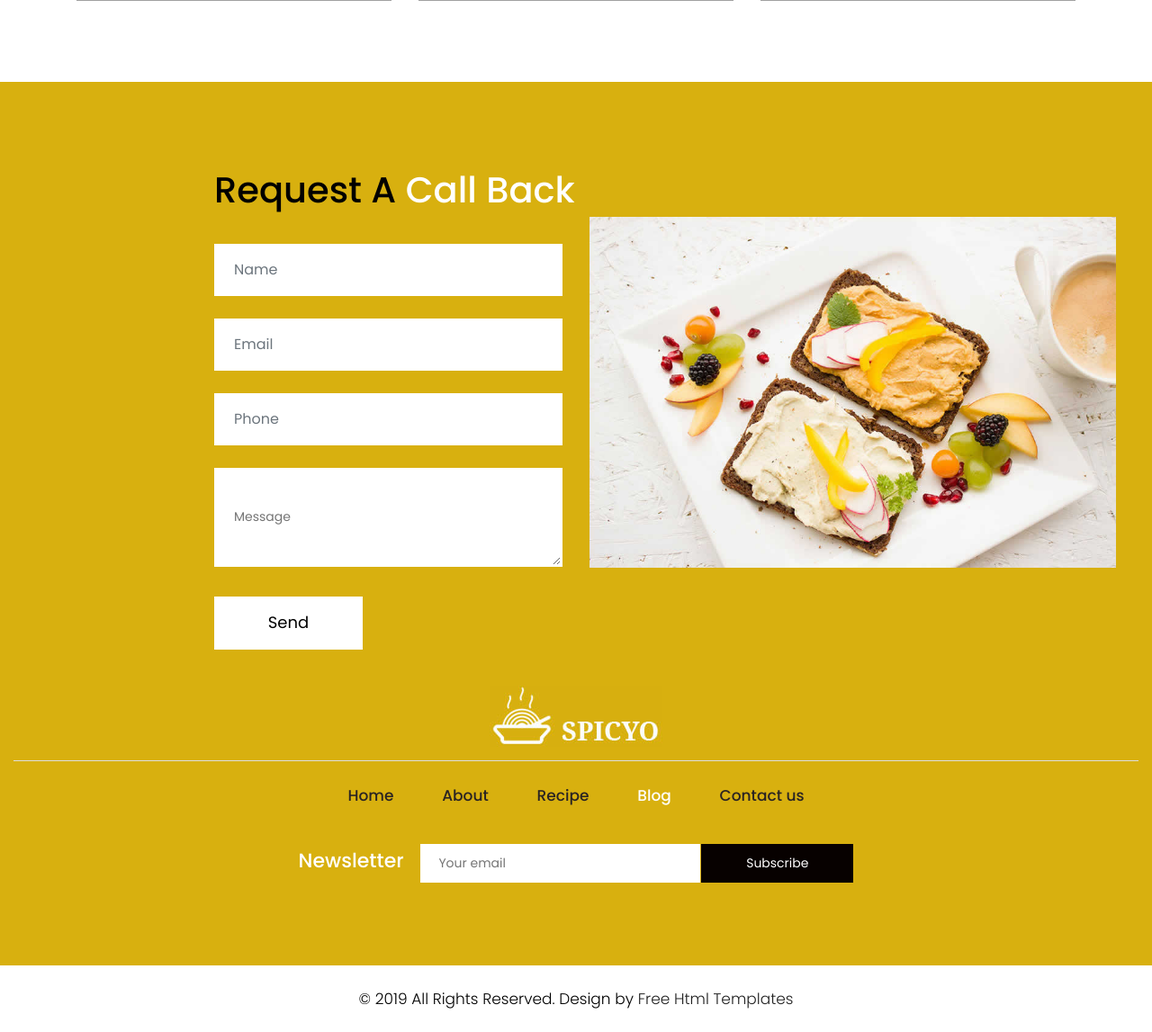
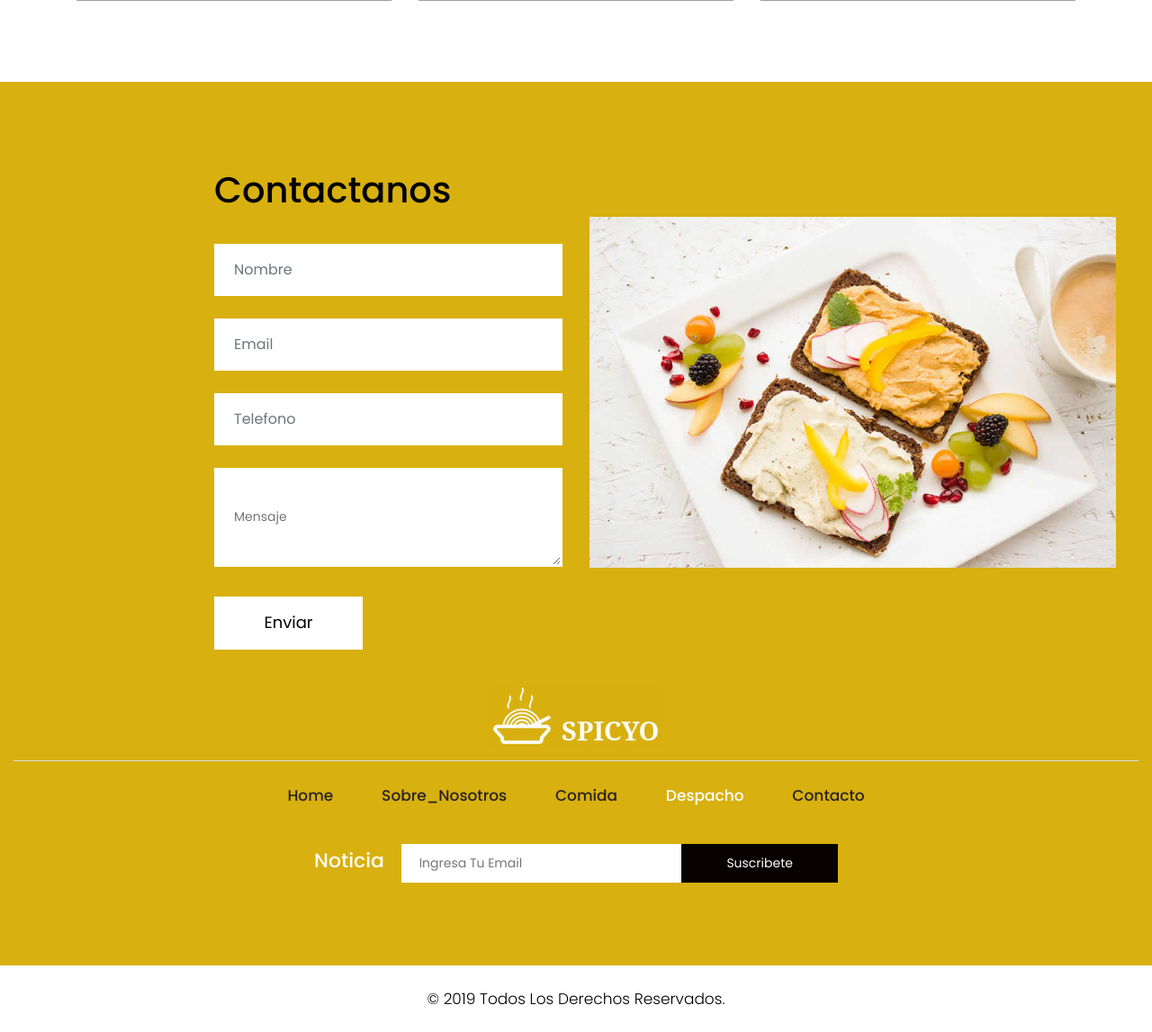
Before and after one commit to FabianAcunaVaras/Proyecto-semestral, a Django app: page /Despacho in a window 1280 px wide. Shown: the part 1118-2265 px from the top of the page at 90% size. Run offline with Django 3.2, Linux system fonts and the light colour scheme; some libraries are stand-ins or nearby versions.

Commit message:
modificacion

```diff
--- a/SantDelivery/core/templates/core/Despacho.html
+++ b/SantDelivery/core/templates/core/Despacho.html
@@ -2,44 +2,42 @@
 <html lang="en">
 
 <head>
-    <!-- basic -->
+
     <meta charset="utf-8">
     <meta http-equiv="X-UA-Compatible" content="IE=edge">
-    <!-- mobile metas -->
+
     <meta name="viewport" content="width=device-width, initial-scale=1">
     <meta name="viewport" content="initial-scale=1, maximum-scale=1">
-    <!-- site metas -->
+
     <title>Spicyo</title>
     <meta name="keywords" content="">
     <meta name="description" content="">
     <meta name="author" content="">
     {% load static %}
     <link rel="stylesheet" href="{% static 'core/css/bootstrap.min.css' %}">
-    <!-- owl css -->
+
     <link rel="stylesheet" href="{% static 'core/css/owl.carousel.min.css' %}">
-    <!-- style css -->
+
     <link rel="stylesheet" href="{% static 'core/css/style.css' %}">
-    <!-- responsive-->
+
     <link rel="stylesheet" href="{% static 'core/css/responsive.css' %}">
-    <!-- awesome fontfamily -->
+
     <link rel="stylesheet" href="https://cdnjs.cloudflare.com/ajax/libs/font-awesome/4.7.0/css/font-awesome.min.css">
-    <!--[if lt IE 9]>
-      <script src="https://oss.maxcdn.com/html5shiv/3.7.3/html5shiv.min.js"></script>
-      <script src="https://oss.maxcdn.com/respond/1.4.2/respond.min.js"></script><![endif]-->
+
 </head>
-<!-- body -->
+
 
 <body class="main-layout blog_page">
-    <!-- loader  -->
+
     <div class="loader_bg">
         <div class="loader"><img src="{% static 'core/images/loading.gif' %}" alt="" /></div>
     </div>
 
     <div class="wrapper">
-    <!-- end loader -->
+
 
      <div class="sidebar">
-            <!-- Sidebar  -->
+
             <nav id="sidebar">
 
                 <div id="dismiss">
@@ -49,19 +47,19 @@
                 <ul class="list-unstyled components">
 
                     <li >
-                        <a href="index.html">Home</a>
+                        <a href="{% url 'index' %}">Inicio</a>
                     </li>
                     <li>
-                        <a href="about.html">About</a>
+                        <a href="{% url 'Sobre_nosotros' %}">Sobre_nosotros</a>
                     </li>
                     <li>
-                        <a href="recipe.html">Recipe</a>
+                        <a href="{% url 'Comida' %}">Comida</a>
                     </li>
                     <li class="active">
-                        <a href="blog.html">Blog</a>
+                        <a href="{% url 'Despacho' %}">Despacho</a>
                     </li>
                     <li>
-                        <a href="contact.html">Contact Us</a>
+                        <a href="{% url 'Contacto' %}">Contacto</a>
                     </li>
                 </ul>
 
@@ -69,7 +67,7 @@
         </div>
 
     <div id="content">
-    <!-- header -->
+
     <header>
         <div class="container-fluid">
             <div class="row">
@@ -99,7 +97,7 @@
             </div>
         </div>
     </header>
-    <!-- end header -->
+
 <div class="yellow_bg">
    <div class="container">
             <div class="row">
@@ -113,7 +111,7 @@
           </div>
 </div>
 
-<!-- blog -->
+
 <div class="blog">
   <div class="container">
     <div class="row">
@@ -162,16 +160,13 @@
     </div>
   </div>
 </div>
-<!-- end blog -->
 
-
-    <!-- footer -->
     <fooetr>
         <div class="footer">
             <div class="container-fluid">
                 <div class="row">
                   <div class=" col-md-12">
-                    <h2>Request  A<strong class="white"> Call  Back</strong></h2>
+                    <h2>Contactanos</h2>
                   </div>
                     <div class="col-xl-6 col-lg-6 col-md-6 col-sm-12">
 
@@ -179,19 +174,19 @@
                             <div class="row">
 
                                 <div class="col-xl-12 col-lg-12 col-md-12 col-sm-12">
-                                    <input class="form-control" placeholder="Name" type="text" name="Name">
+                                    <input class="form-control" placeholder="Nombre" type="text" name="Name">
                                 </div>
                                 <div class="col-xl-12 col-lg-12 col-md-12 col-sm-12">
                                     <input class="form-control" placeholder="Email" type="text" name="Email">
                                 </div>
                                 <div class="col-xl-12 col-lg-12 col-md-12 col-sm-12">
-                                    <input class="form-control" placeholder="Phone" type="text" name="Phone">
+                                    <input class="form-control" placeholder="Telefono" type="text" name="Phone">
                                 </div>
                                 <div class="col-xl-12 col-lg-12 col-md-12 col-sm-12">
-                                    <textarea class="textarea" placeholder="Message" type="text" name="Message"></textarea>
+                                    <textarea class="textarea" placeholder="Mensaje" type="text" name="Message"></textarea>
                                 </div>
                                 <div class="col-xl-12 col-lg-12 col-md-12 col-sm-12">
-                                    <button class="send">Send</button>
+                                    <button class="send">Enviar</button>
                                 </div>
                             </div>
                         </form>
@@ -205,24 +200,24 @@
                 <div class="row">
                     <div class="col-md-12">
                         <div class="footer_logo">
-                          <a href="index.html"><img src="{% static 'core/images/logo1.jpg' %}" alt="logo" /></a>
+                          <a href="{% url 'index' %}"><img src="{% static 'core/images/logo1.jpg' %}" alt="logo" /></a>
                         </div>
                     </div>
                     <div class="col-md-12">
                         <ul class="lik">
-                            <li > <a href="index.html">Home</a></li>
-                            <li> <a href="about.html">About</a></li>
-                            <li> <a href="recipe.html">Recipe</a></li>
-                            <li class="active"> <a href="blog.html">Blog</a></li>
-                            <li> <a href="contact.html">Contact us</a></li>
+                            <li > <a href="{% url 'index' %}">Home</a></li>
+                            <li> <a href="{% url 'Sobre_nosotros' %}">Sobre_Nosotros</a></li>
+                            <li> <a href="{% url 'Comida' %}">Comida</a></li>
+                            <li class="active"> <a href="{% url 'Despacho' %}">Despacho</a></li>
+                            <li> <a href="{% url 'Contacto' %}">Contacto</a></li>
                         </ul>
                     </div>
                     <div class="col-md-12">
                         <div class="new">
-                            <h3>Newsletter</h3>
+                            <h3>Noticia</h3>
                             <form class="newtetter">
-                                <input class="tetter" placeholder="Your email" type="text" name="Your email">
-                                <button class="submit">Subscribe</button>
+                                <input class="tetter" placeholder="Ingresa Tu Email" type="text" name="Your email">
+                                <button class="submit">Suscribete</button>
                             </form>
                         </div>
                     </div>
@@ -230,17 +225,17 @@
             </div>
             <div class="copyright">
                 <div class="container">
-                    <p>© 2019 All Rights Reserved. Design by<a href="https://html.design/"> Free Html Templates</a></p>
+                    <p>© 2019 Todos Los Derechos Reservados. </p>
                 </div>
             </div>
         </div>
     </fooetr>
-    <!-- end footer -->
+
 
     </div>
     </div>
     <div class="overlay"></div>
-    <!-- Javascript files-->
+
     <script src="{% static 'core/js/jquery.min.js' %}"></script>
     <script src="{% static 'core/js/popper.min.js' %}"></script>
     <script src="{% static 'core/js/bootstrap.bundle.min.js' %}"></script>
--- a/SantDelivery/core/templates/core/index.html
+++ b/SantDelivery/core/templates/core/index.html
@@ -418,10 +418,10 @@
                     </div>
                     <div class="col-md-12">
                         <ul class="lik">
-                            <li class="active"> <a href="{% url 'index' %}">Home</a></li>
+                            <li class="active"> <a href="{% url 'index' %}">Inicio</a></li>
                             <li> <a href="{% url 'Sobre_nosotros' %}">Sobre Nosotros</a></li>
                             <li> <a href="{% url 'Comida' %}">Comida</a></li>
-                            <li> <a href="{% url 'Despacho' %}">Blog</a></li>
+                            <li> <a href="{% url 'Despacho' %}">Despacho</a></li>
                             <li> <a href="{% url 'Contacto' %}">Contacto</a></li>
                         </ul>
                     </div>
@@ -438,7 +438,7 @@
             </div>
             <div class="copyright">
                 <div class="container">
-                    <p>© 2019 Todos Los Derechos Reservados</p>
+                    <p>© 2019 Todos Los Derechos Reservados. </p>
                 </div>
             </div>
         </div>
--- a/SantDelivery/core/urls.py
+++ b/SantDelivery/core/urls.py
@@ -4,9 +4,11 @@ from .views import index, Comida , Contacto , Despacho , Sobre_nosotros
 
 urlpatterns = [
     path('', index, name="index"),
+    path('Sobre_nosotros', Sobre_nosotros, name="Sobre_nosotros"),
     path('Comida', Comida, name="Comida"),
+    path('Despacho', Despacho, name="Despacho"),
     path('Contacto', Contacto, name="Contacto"),
-    path('Despacho', Despacho, name="Despacho"),
-    path('Sobre_nosotros', Sobre_nosotros, name="Sobre_nosotros")
+
+
 
 ]
```
Also changed, not shown: SantDelivery/core/templates/core/Comida.html (+13 -13 lines), SantDelivery/core/templates/core/Contacto.html (+13 -14 lines), SantDelivery/core/templates/core/Sobre_nosotros.html (+14 -14 lines).
